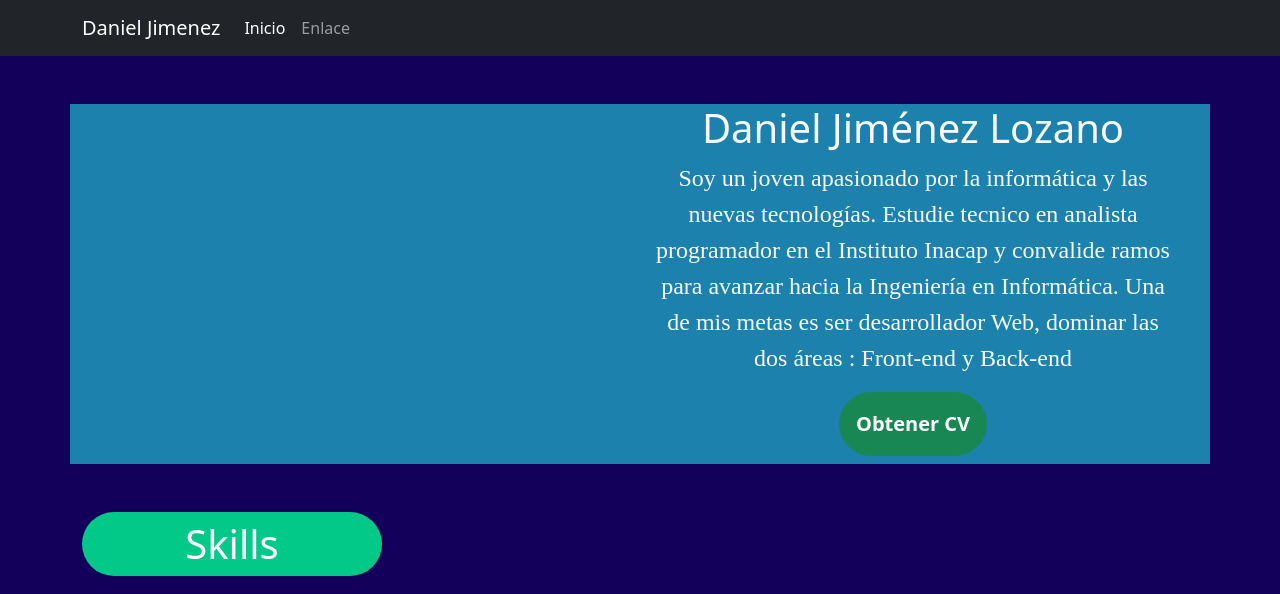
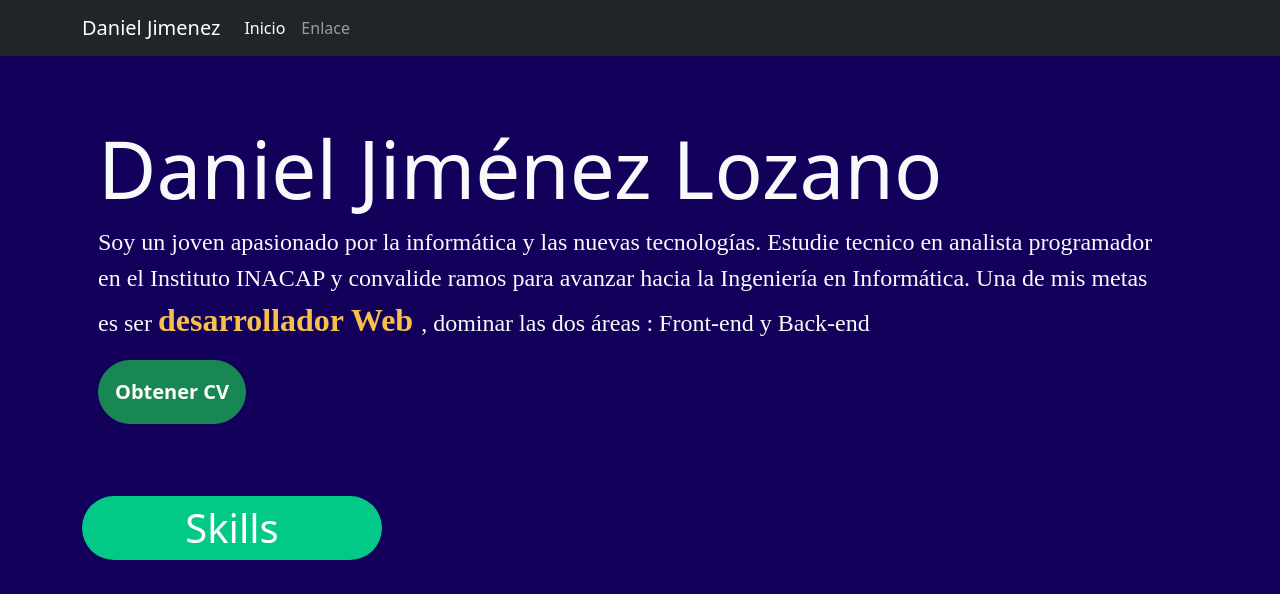
Before and after one commit to danielJL19/dominio_Jimenez, a website: page index.html in a window 1280 px wide. Shown: the top 594 px of the page. Drawn offline with nearby package versions, Linux system fonts and the light colour scheme.

Commit message:
style modificado

```diff
--- a/css/style.css
+++ b/css/style.css
@@ -43,6 +43,10 @@ h1,h2,h3,h4,h5,p,a{
 .skill{
     width: 300px;
 }
-.form{
-    width: 400px;
+
+@media (min-width:768px){
+    .form{
+        width: 400px;
+
+    }
 }
--- a/index.html
+++ b/index.html
@@ -34,22 +34,17 @@
     </header>
 
     <div class="container-xl">
-        <div class="row bg-celesteOscuro my-5">
-            <div class="col-md-6">
-                <img src="" alt="" sizes="" srcset="">
-            </div>
-            <div class="col-md-6 biografia row">
-                <h2 class="text-center text-light h1">Daniel Jiménez Lozano</h2>
-                <p class="text-center text-light fs-4">Soy un joven apasionado por la informática y las nuevas tecnologías. Estudie tecnico en analista programador en el Instituto Inacap y convalide ramos para avanzar hacia la Ingeniería en Informática. Una de mis metas es ser desarrollador Web, dominar las dos áreas : Front-end y Back-end
+        <div class="row my-5 p-3 rounded">
+            <div class="col-md-12 biografia row">
+                <h2 class="text-center text-md-start text-light h1 display-1">Daniel Jiménez Lozano</h2>
+                <p class="text-center text-md-start text-light fs-4">Soy un joven apasionado por la informática y las nuevas tecnologías. Estudie tecnico en analista programador en el Instituto INACAP y convalide ramos para avanzar hacia la Ingeniería en Informática. Una de mis metas es ser <span class="text-gold fs-2 fw-bold"> desarrollador Web </span>, dominar las dos áreas : Front-end y Back-end
                 </p>
-                <div class="d-grid justify-content-center">
+                <div class="d-block text-center text-md-start">
                     <button type="button" class="btn btn-success fs-5 mb-2 fw-bold rounded-pill p-3" onclick="download()">Obtener CV</button>
 
                 </div>
             </div>
-            <div>
 
-            </div>
         </div>
     </div>
     <div>
@@ -84,7 +79,7 @@
         <section class="my-2">
         <!--PROYECTOS-->
         <div class="container-xl my-5">
-            <h2 class="text-center text-light">Proyectos Hechos por Mi</h2>
+            <h2 class="text-center text-light bg-verde skill rounded-pill p-2 mb-5">Proyectos Hechos por Mi</h2>
             <div class="row">
                 <div class="loga">
                     <a href="http://3.95.170.186" target="_blank">
```
